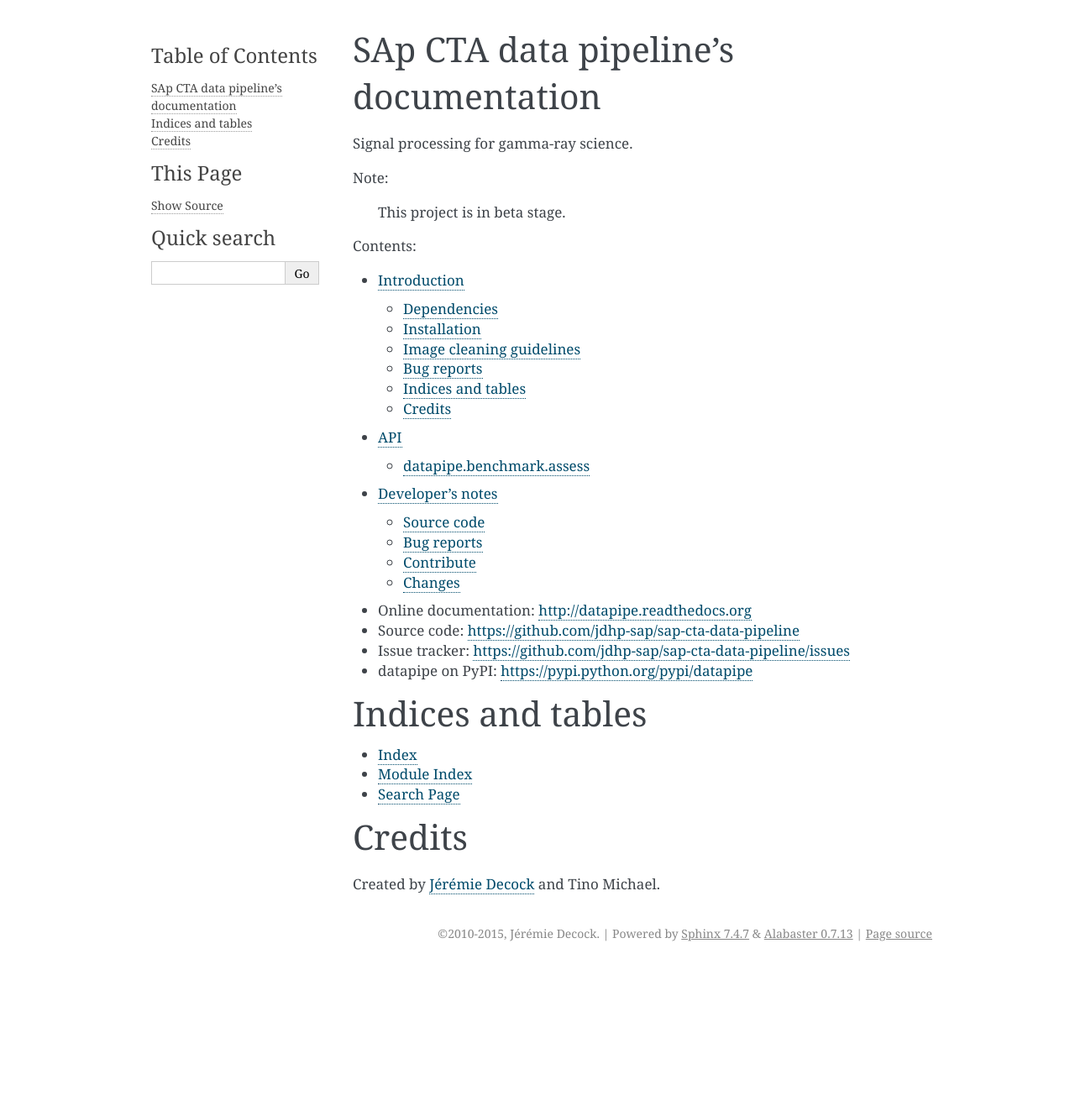
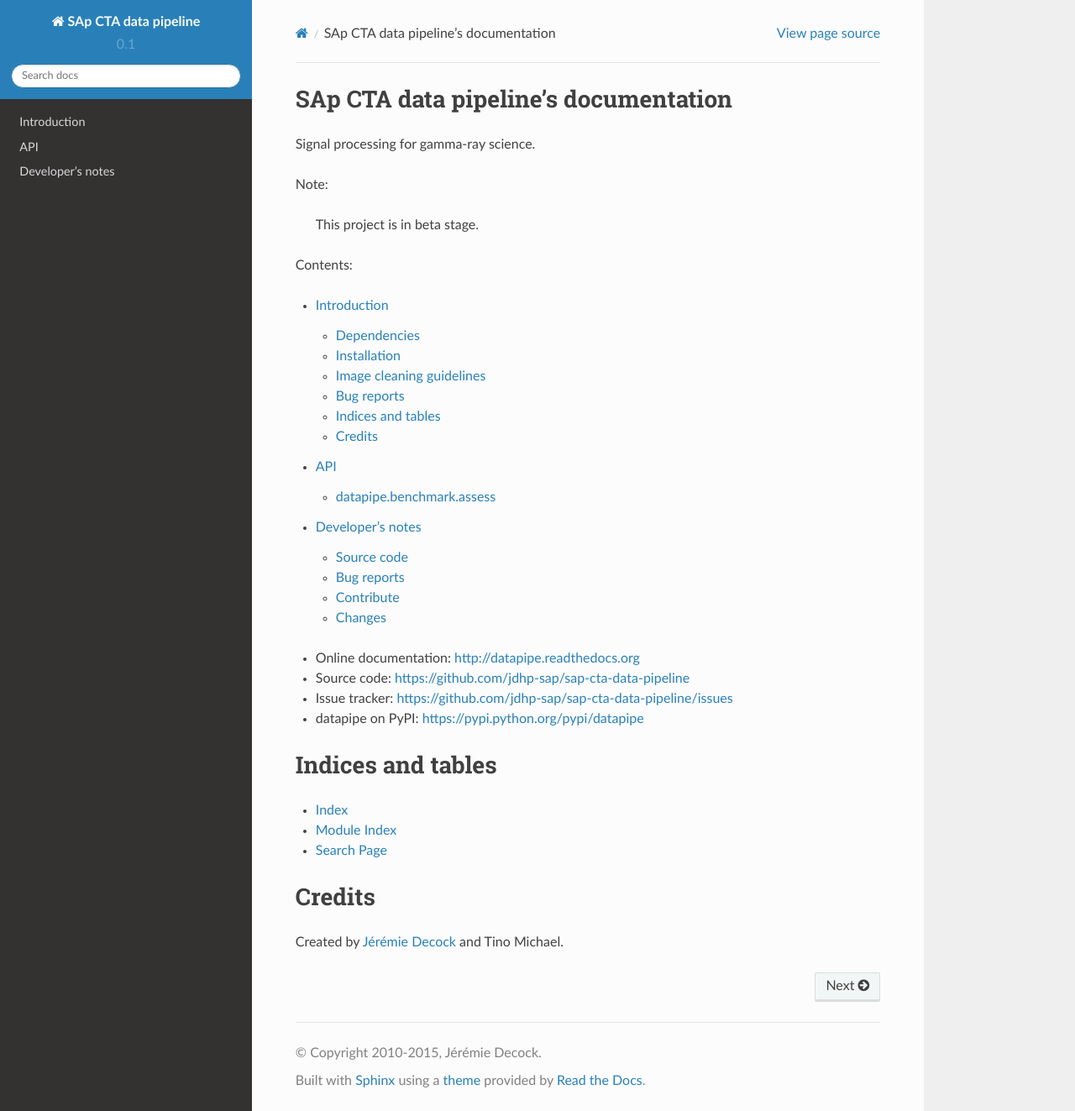
Before and after one commit to jdhp-sap/pywi-cta-legacy, a Sphinx documentation site: the page built from docs/index.rst, in a window 1280 px wide and 1323 px high. Shown: the whole window at 84% size. Built offline with Sphinx 7.4.7 and the Read the Docs theme 2.0.0, drawn with Linux system fonts in a browser that asks for light colours.

Commit message:
Use Napoleon and RTD extensions and themes (that highly improve the sphinx docs).

```diff
--- a/docs/conf.py
+++ b/docs/conf.py
@@ -33,6 +33,7 @@
 # ones.
 extensions = [
     'sphinx.ext.autodoc',
+    'sphinx.ext.napoleon',
     'sphinx.ext.doctest',
     'sphinx.ext.intersphinx',
     'sphinx.ext.todo',
@@ -132,7 +133,8 @@
 # a list of builtin themes.
 #
 # html_theme = 'default'
-html_theme = 'alabaster'
+# html_theme = 'alabaster'
+html_theme = 'sphinx_rtd_theme'
 
 # Theme options are theme-specific and customize the look and feel of a theme
 # further.  For a list of options available for each theme, see the
```
